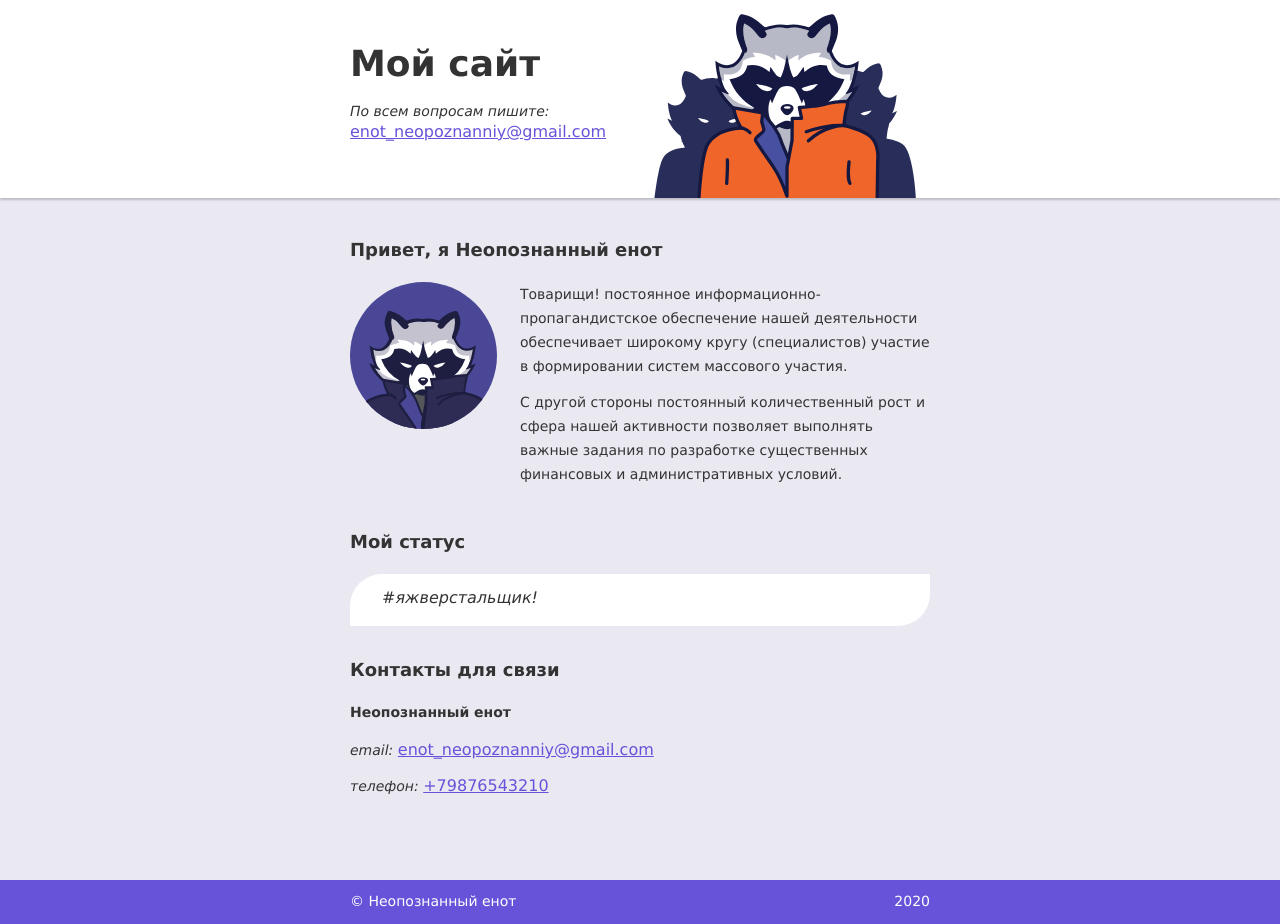
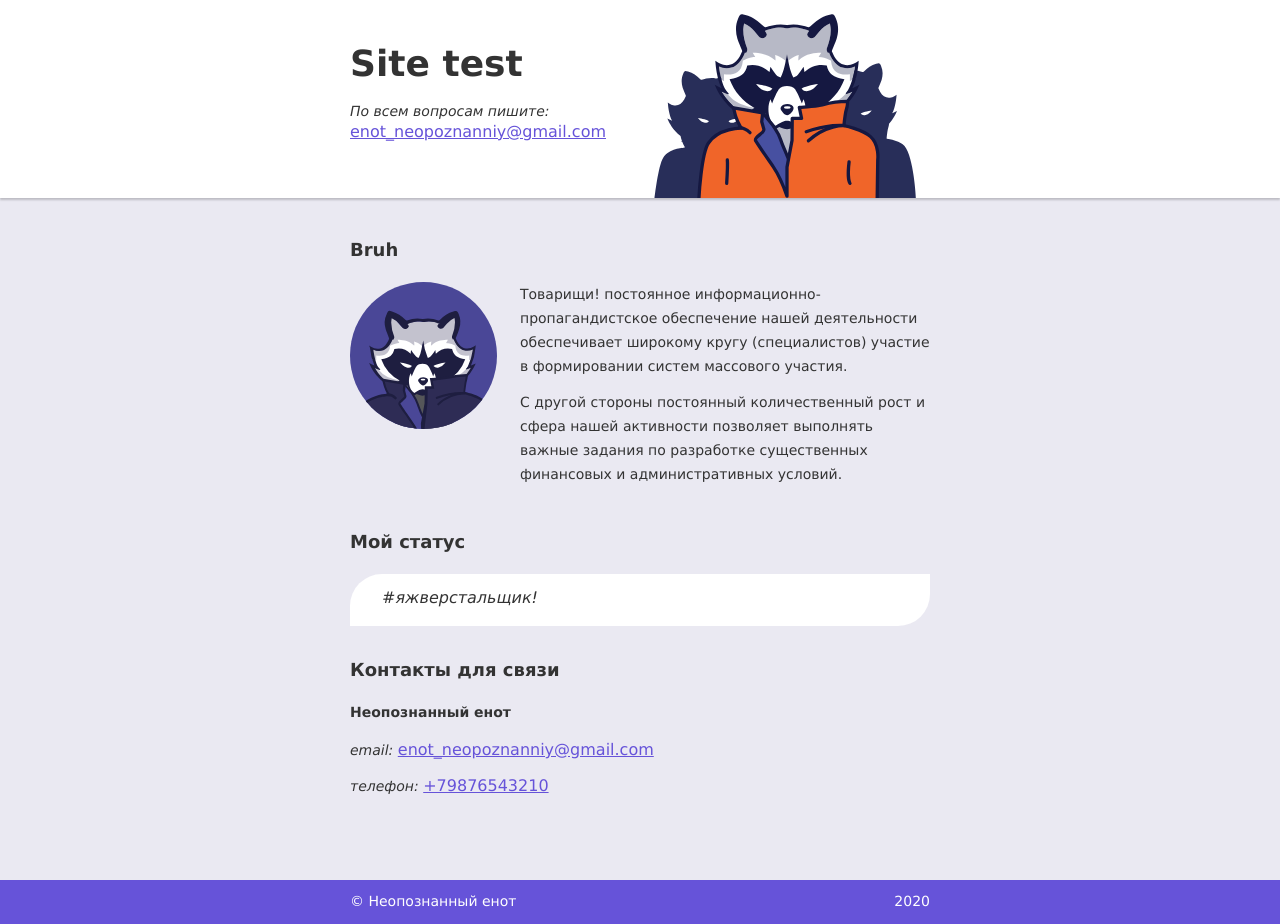
Before and after one commit to Shumadank/site-test, a plain HTML site: page index.html in a window 1280 px wide. Drawn offline with Linux system fonts and the light colour scheme.

Commit message:
Change headers

```diff
--- a/index.html
+++ b/index.html
@@ -4,18 +4,18 @@
   <meta charset="utf-8">
   <meta name="viewport" content="width=device-width, initial-scale=1.0">
   <link rel="stylesheet" href="style.css">
-  <title>Мой сайт – Неопознанный енот</title>
+  <title>Мой сайт – Неопознанный ено</title>
 </head>
 <body class="page">
   <header class="page-header">
     <div class="container">
-      <h1 class="page-title">Мой сайт</h1>
+      <h1 class="page-title">Site test</h1>
       <p><i>По всем вопросам пишите:</i><br><a href="mailto:enot_neopoznanniy@gmail.com">enot_neopoznanniy@gmail.com</a></p>
     </div>
   </header>
   <main>
     <section class="about container">
-      <h2 class="section-title">Привет, я Неопознанный енот</h2>
+      <h2 class="section-title">Bruh</h2>
       <img class="about-image" src="img/unknown-raccoon.svg" width="147" height="147" alt="Неопознанный енот">
       <div class="about-content">
         <p>Товарищи! постоянное информационно-пропагандистское обеспечение нашей деятельности обеспечивает широкому кругу (специалистов) участие в формировании систем массового участия.</p>
```
